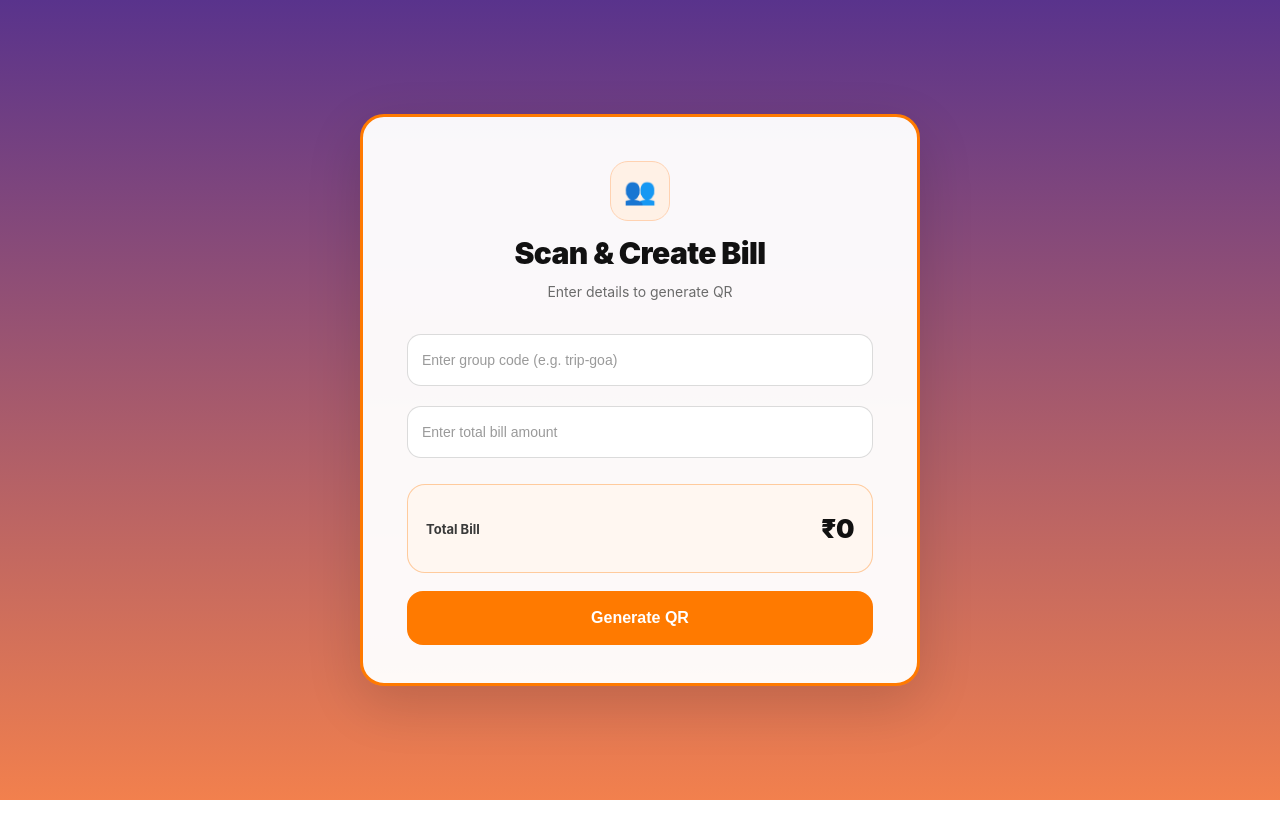
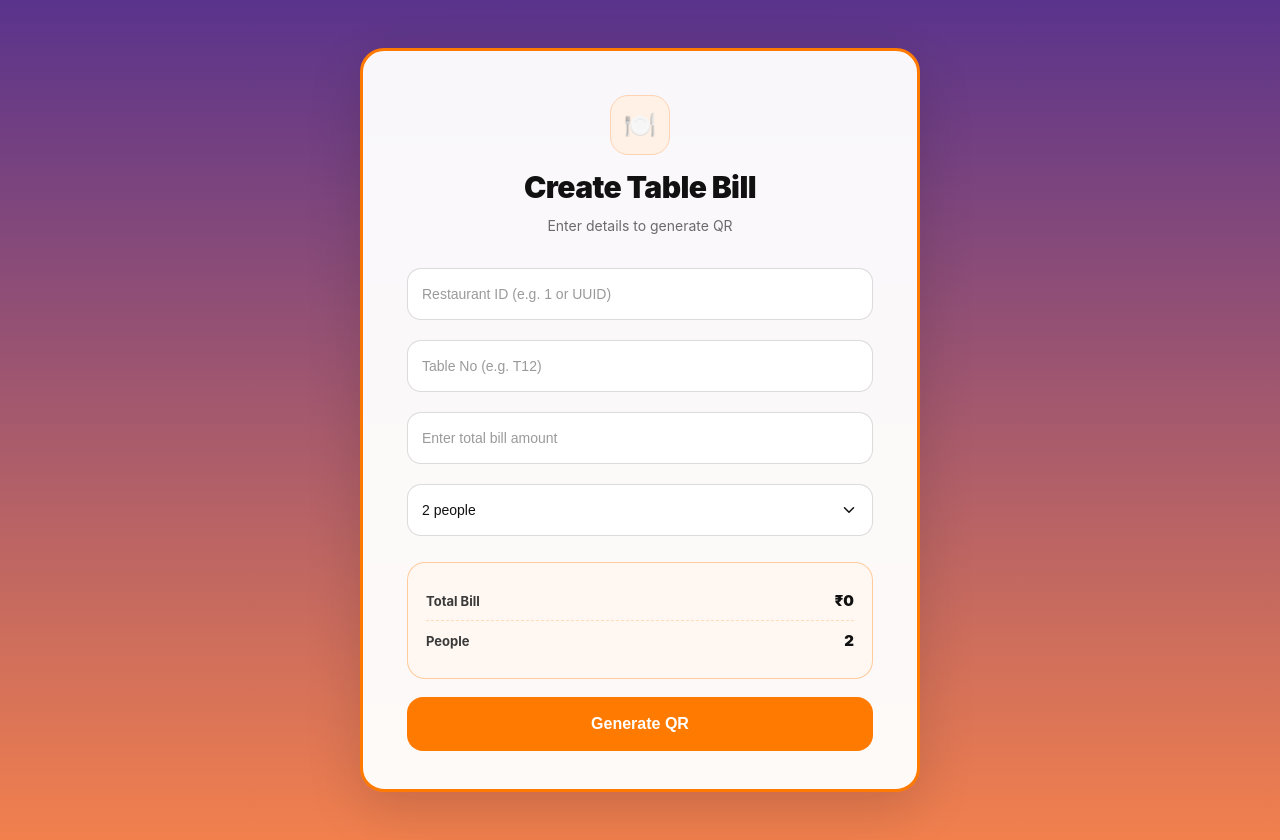
Before and after one commit to letscodeitup/frontend-2, a React (Vite) app: page /splitbill in a window 1280 px wide. Before the commit the page ends 800 px from the top, so only its background shows below. Built offline with nearby package versions, Linux system fonts and the light colour scheme; the HTML template or start-up script is replaced by a standard one.

Commit message:
updated table number

```diff
--- a/src/LoginPage.jsx
+++ b/src/LoginPage.jsx
@@ -62,7 +62,7 @@ function LoginPage() {
             </div>
           </div>
 
-          <button onClick={() => navigate("/scan")}>Continue</button>
+          <button onClick={() => navigate("/splitbill")}>Continue</button>
         </div>
 
         {/* MANAGER ACCESS CARD */}
--- a/src/SplitBillPage.jsx
+++ b/src/SplitBillPage.jsx
@@ -5,13 +5,23 @@ import api from "./api"; // adjust if needed
 export default function ScanQRPage() {
   const navigate = useNavigate();
 
-  const [groupCode, setGroupCode] = useState("");
+  // ✅ Backend requires these (groupCode is SERVER-generated)
+  const [restaurantId, setRestaurantId] = useState("");
+  const [tableNo, setTableNo] = useState("");
   const [totalBill, setTotalBill] = useState("");
+  const [people, setPeople] = useState(2);
+
   const [loading, setLoading] = useState(false);
 
   const handleGenerate = async () => {
-    if (!groupCode || groupCode.trim().length < 3) {
-      alert("Enter a valid group code");
+    // ✅ validate required fields
+    if (!restaurantId || String(restaurantId).trim().length === 0) {
+      alert("Enter restaurantId");
+      return;
+    }
+
+    if (!tableNo || tableNo.trim().length === 0) {
+      alert("Enter a valid table number");
       return;
     }
 
@@ -20,36 +30,50 @@ export default function ScanQRPage() {
       return;
     }
 
+    if (Number(people) < 2) {
+      alert("At least 2 people are required");
+      return;
+    }
+
     try {
       setLoading(true);
 
+      // ✅ send exactly what backend expects
       const res = await api.post("/bill/create", {
-        groupCode: groupCode.trim(),
+        restaurantId, // keep as string if UUID; if int use: Number(restaurantId)
+        tableNo: tableNo.trim(),
         totalAmount: Number(totalBill),
+        numberOfUsers: Number(people),
       });
 
+      // supports both: res.data or res.data.data
       const data = res?.data?.data ?? res?.data;
-      const { billId, qr } = data || {};
+      const { billId, groupCode, splitAmount, qr } = data || {};
 
-      if (!billId) {
-        throw new Error("billId missing from API response");
-      }
+      if (!billId) throw new Error("billId missing from API response");
 
       const payload = {
         billId,
-        groupCode: groupCode.trim(),
+        restaurantId,
+        tableNo: tableNo.trim(),
+        groupCode, // ✅ from backend
         totalBill: Number(totalBill),
+        people: Number(people),
+        splitAmount,
         qr,
       };
 
-      // backup for refresh
       localStorage.setItem("billPreview", JSON.stringify(payload));
 
-      // go to preview / QR page
-      navigate("/scan", { state: payload });
+      // ✅ go to PREVIEW page (your App.jsx has /preview route)
+      navigate("/preview", { state: payload });
     } catch (err) {
       console.error(err);
-      alert(err?.message || "Failed to create bill. Please try again.");
+      alert(
+        err?.response?.data?.message ||
+          err?.message ||
+          "Failed to create bill. Please try again."
+      );
     } finally {
       setLoading(false);
     }
@@ -58,16 +82,23 @@ export default function ScanQRPage() {
   return (
     <div className="page scanbill-page">
       <div className="card split-card">
-        <div className="qr-icon">👥</div>
+        <div className="qr-icon">🍽️</div>
 
-        <h2 className="qr-title">Scan & Create Bill</h2>
+        <h2 className="qr-title">Create Table Bill</h2>
         <p className="subtitle">Enter details to generate QR</p>
 
         <input
           className="input"
-          placeholder="Enter group code (e.g. trip-goa)"
-          value={groupCode}
-          onChange={(e) => setGroupCode(e.target.value)}
+          placeholder="Restaurant ID (e.g. 1 or UUID)"
+          value={restaurantId}
+          onChange={(e) => setRestaurantId(e.target.value)}
+        />
+
+        <input
+          className="input"
+          placeholder="Table No (e.g. T12)"
+          value={tableNo}
+          onChange={(e) => setTableNo(e.target.value)}
         />
 
         <input
@@ -78,10 +109,26 @@ export default function ScanQRPage() {
           onChange={(e) => setTotalBill(e.target.value)}
         />
 
+        <select
+          className="dropdown"
+          value={people}
+          onChange={(e) => setPeople(Number(e.target.value))}
+        >
+          {[2, 3, 4, 5, 6].map((n) => (
+            <option key={n} value={n}>
+              {n} people
+            </option>
+          ))}
+        </select>
+
         <div className="bill-box">
-          <div className="row bold">
+          <div className="row">
             <span>Total Bill</span>
             <span>₹{totalBill || 0}</span>
+          </div>
+          <div className="row">
+            <span>People</span>
+            <span>{people}</span>
           </div>
         </div>
 
--- a/src/api.js
+++ b/src/api.js
@@ -1,6 +1,6 @@
 // src/api.js
 
-const BASE_URL = "https://YOUR-GITLAB-BACKEND-URL";
+const BASE_URL = "https://localhost:3000";
 
 /**
  * Small helper so every request has same error handling
```
